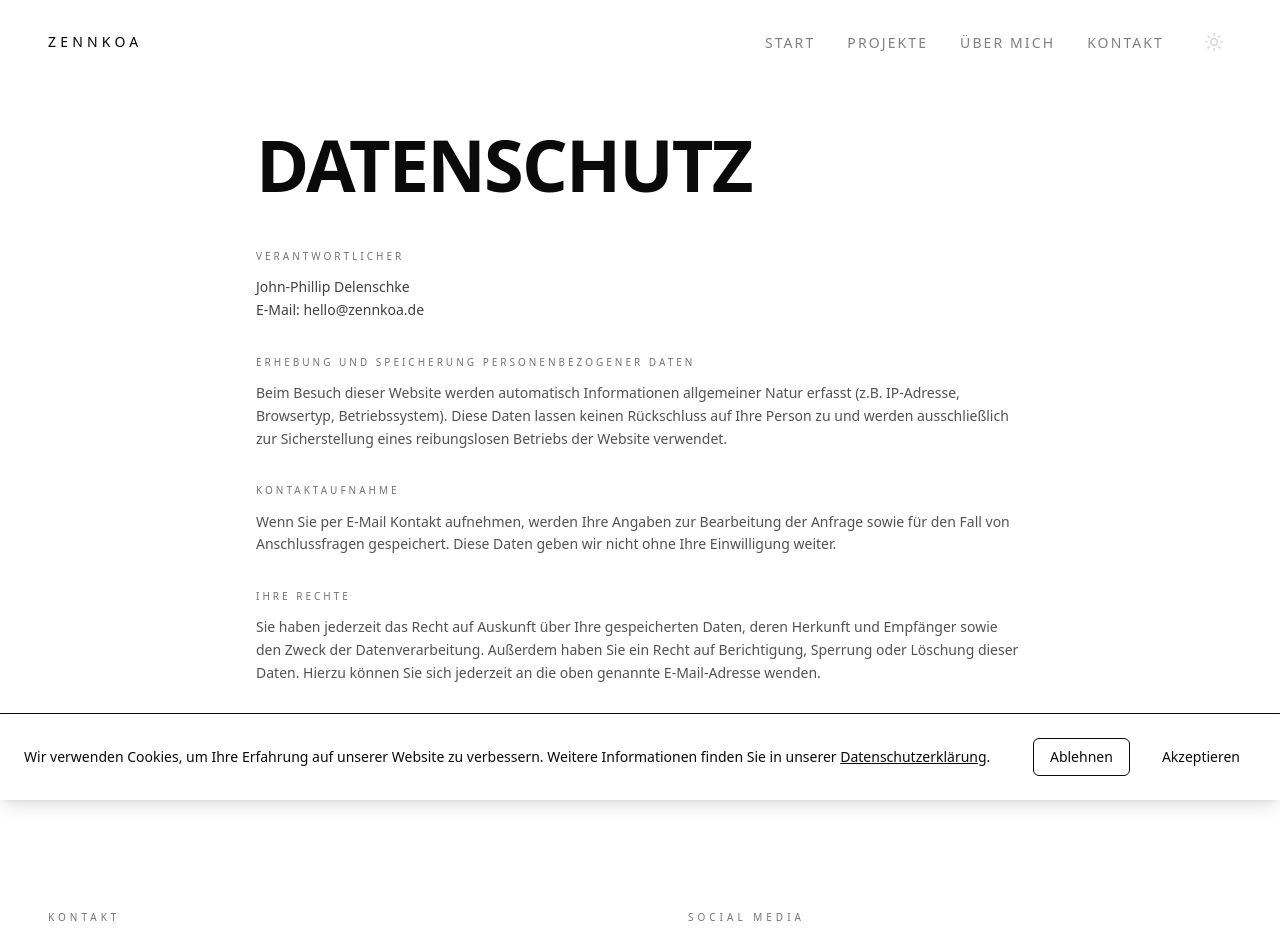
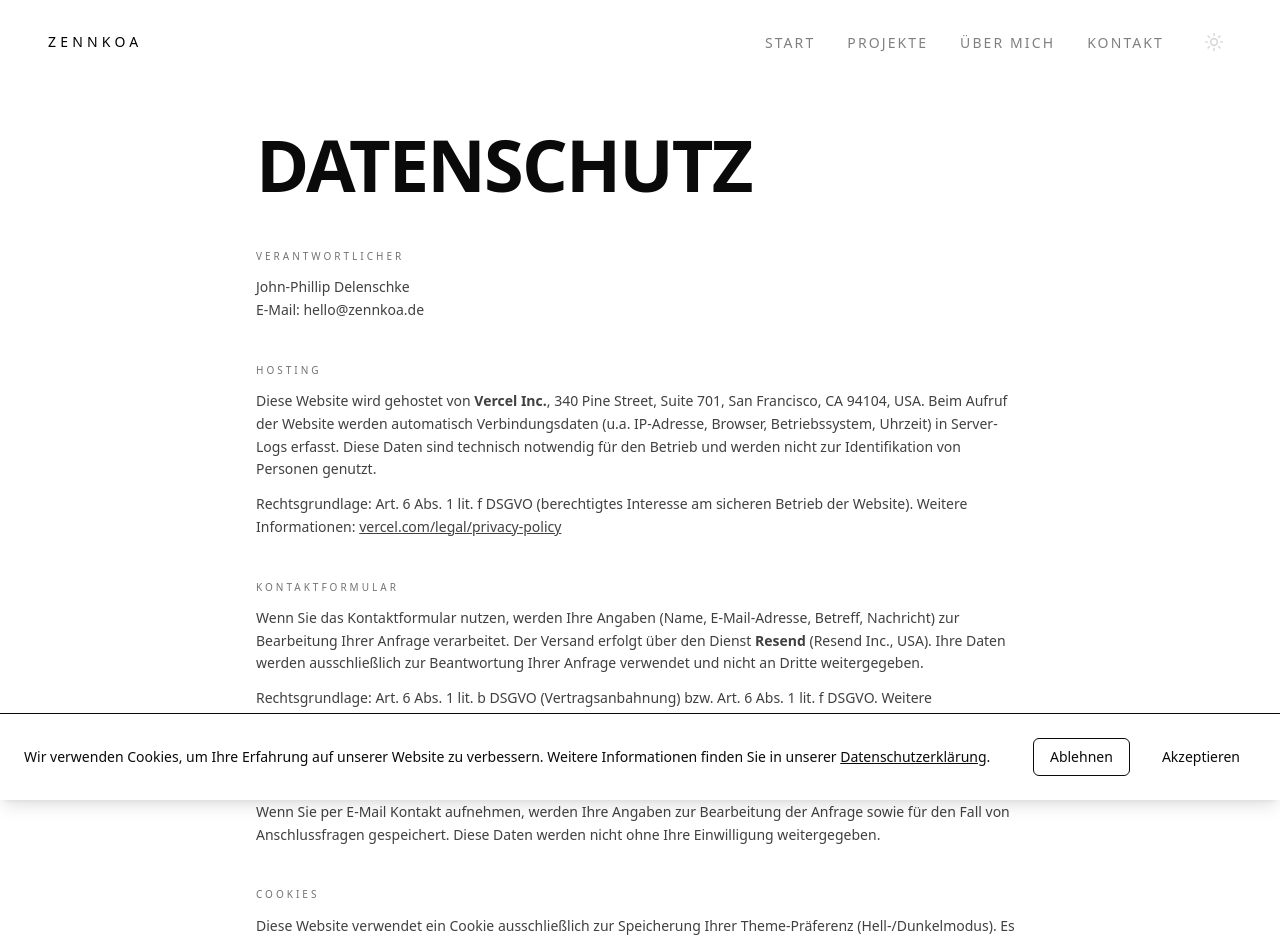
Before and after one commit to dieserjohn/zennkoa-website, a Next.js app: page /datenschutz in a window 1280 px wide. Shown: the top 940 px of the page. Built offline with nearby package versions, Linux system fonts and the light colour scheme.

Commit message:
feat: Strukturierung der Datenschutzseite verbessert, neue Sektionen hinzugefügt und Inhalte aktualisiert

```diff
--- a/src/app/datenschutz/page.tsx
+++ b/src/app/datenschutz/page.tsx
@@ -4,6 +4,19 @@ export const metadata: Metadata = {
     title: "Datenschutz",
     description: "Datenschutzerklärung von zennkoa.de",
 };
+
+function Section({ label, children }: { label: string; children: React.ReactNode }) {
+    return (
+        <div>
+            <p className="text-[10px] uppercase tracking-[0.3em] text-neutral-500 dark:text-neutral-400 mb-3">
+                {label}
+            </p>
+            <div className="space-y-3 text-neutral-700 dark:text-neutral-300">
+                {children}
+            </div>
+        </div>
+    );
+}
 
 export default function DatenschutzPage() {
     return (
@@ -13,53 +26,52 @@ export default function DatenschutzPage() {
                     Datenschutz
                 </h1>
 
-                <div className="space-y-8 text-sm text-neutral-600 dark:text-neutral-400 leading-relaxed">
-                    <div>
-                        <p className="text-[10px] uppercase tracking-[0.3em] text-neutral-500 dark:text-neutral-400 mb-3">
-                            Verantwortlicher
-                        </p>
-                        <p className="text-neutral-700 dark:text-neutral-300">
-                            John-Phillip Delenschke
-                            <br />
+                <div className="space-y-10 text-sm leading-relaxed">
+                    <Section label="Verantwortlicher">
+                        <p>
+                            John-Phillip Delenschke<br />
                             E-Mail: hello@zennkoa.de
                         </p>
-                    </div>
+                    </Section>
 
-                    <div>
-                        <p className="text-[10px] uppercase tracking-[0.3em] text-neutral-500 dark:text-neutral-400 mb-3">
-                            Erhebung und Speicherung personenbezogener Daten
+                    <Section label="Hosting">
+                        <p>
+                            Diese Website wird gehostet von <strong>Vercel Inc.</strong>, 340 Pine Street, Suite 701, San Francisco, CA 94104, USA. Beim Aufruf der Website werden automatisch Verbindungsdaten (u.a. IP-Adresse, Browser, Betriebssystem, Uhrzeit) in Server-Logs erfasst. Diese Daten sind technisch notwendig für den Betrieb und werden nicht zur Identifikation von Personen genutzt.
                         </p>
                         <p>
-                            Beim Besuch dieser Website werden automatisch Informationen allgemeiner
-                            Natur erfasst (z.B. IP-Adresse, Browsertyp, Betriebssystem). Diese Daten
-                            lassen keinen Rückschluss auf Ihre Person zu und werden ausschließlich
-                            zur Sicherstellung eines reibungslosen Betriebs der Website verwendet.
+                            Rechtsgrundlage: Art. 6 Abs. 1 lit. f DSGVO (berechtigtes Interesse am sicheren Betrieb der Website). Weitere Informationen: <a href="https://vercel.com/legal/privacy-policy" target="_blank" rel="noopener noreferrer" className="underline hover:text-foreground transition-colors">vercel.com/legal/privacy-policy</a>
                         </p>
-                    </div>
+                    </Section>
 
-                    <div>
-                        <p className="text-[10px] uppercase tracking-[0.3em] text-neutral-500 dark:text-neutral-400 mb-3">
-                            Kontaktaufnahme
+                    <Section label="Kontaktformular">
+                        <p>
+                            Wenn Sie das Kontaktformular nutzen, werden Ihre Angaben (Name, E-Mail-Adresse, Betreff, Nachricht) zur Bearbeitung Ihrer Anfrage verarbeitet. Der Versand erfolgt über den Dienst <strong>Resend</strong> (Resend Inc., USA). Ihre Daten werden ausschließlich zur Beantwortung Ihrer Anfrage verwendet und nicht an Dritte weitergegeben.
                         </p>
                         <p>
-                            Wenn Sie per E-Mail Kontakt aufnehmen, werden Ihre Angaben zur Bearbeitung
-                            der Anfrage sowie für den Fall von Anschlussfragen gespeichert. Diese Daten
-                            geben wir nicht ohne Ihre Einwilligung weiter.
+                            Rechtsgrundlage: Art. 6 Abs. 1 lit. b DSGVO (Vertragsanbahnung) bzw. Art. 6 Abs. 1 lit. f DSGVO. Weitere Informationen zu Resend: <a href="https://resend.com/legal/privacy-policy" target="_blank" rel="noopener noreferrer" className="underline hover:text-foreground transition-colors">resend.com/legal/privacy-policy</a>
                         </p>
-                    </div>
+                    </Section>
 
-                    <div>
-                        <p className="text-[10px] uppercase tracking-[0.3em] text-neutral-500 dark:text-neutral-400 mb-3">
-                            Ihre Rechte
+                    <Section label="Kontaktaufnahme per E-Mail">
+                        <p>
+                            Wenn Sie per E-Mail Kontakt aufnehmen, werden Ihre Angaben zur Bearbeitung der Anfrage sowie für den Fall von Anschlussfragen gespeichert. Diese Daten werden nicht ohne Ihre Einwilligung weitergegeben.
+                        </p>
+                    </Section>
+
+                    <Section label="Cookies">
+                        <p>
+                            Diese Website verwendet ein Cookie ausschließlich zur Speicherung Ihrer Theme-Präferenz (Hell-/Dunkelmodus). Es werden keine Tracking- oder Analyse-Cookies eingesetzt.
+                        </p>
+                    </Section>
+
+                    <Section label="Ihre Rechte">
+                        <p>
+                            Sie haben jederzeit das Recht auf Auskunft, Berichtigung, Löschung und Einschränkung der Verarbeitung Ihrer personenbezogenen Daten sowie ein Recht auf Datenübertragbarkeit. Außerdem haben Sie das Recht, der Verarbeitung zu widersprechen. Wenden Sie sich dazu jederzeit an: <a href="mailto:hello@zennkoa.de" className="underline hover:text-foreground transition-colors">hello@zennkoa.de</a>
                         </p>
                         <p>
-                            Sie haben jederzeit das Recht auf Auskunft über Ihre gespeicherten Daten,
-                            deren Herkunft und Empfänger sowie den Zweck der Datenverarbeitung.
-                            Außerdem haben Sie ein Recht auf Berichtigung, Sperrung oder Löschung
-                            dieser Daten. Hierzu können Sie sich jederzeit an die oben genannte
-                            E-Mail-Adresse wenden.
+                            Sie haben zudem das Recht, sich bei einer Datenschutz-Aufsichtsbehörde zu beschweren.
                         </p>
-                    </div>
+                    </Section>
                 </div>
             </div>
         </div>
```
